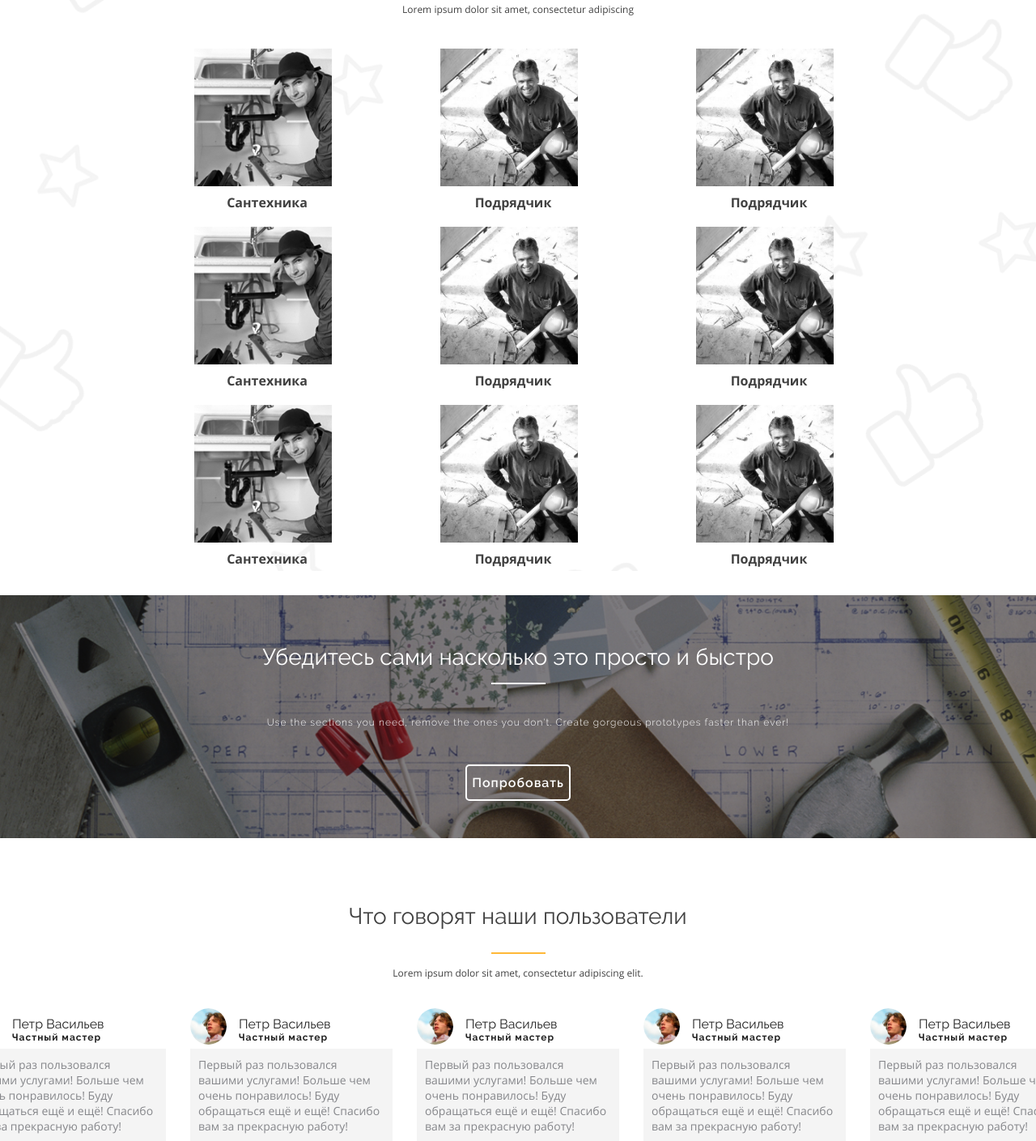
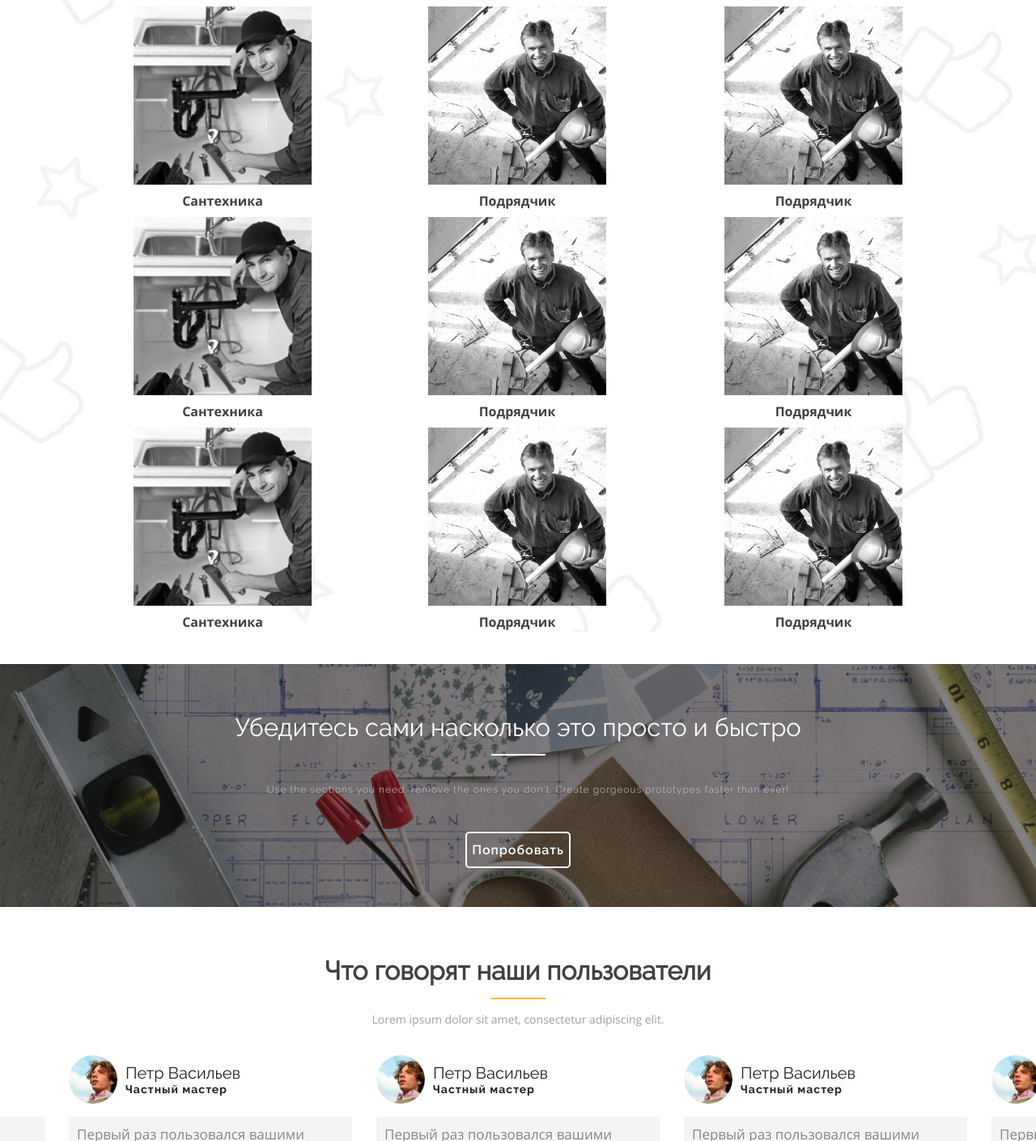
Before and after one commit to danilaman/danilaman.github.io, a plain HTML site: page stroyloft/index.html in a window 1280 px wide. Shown: the part 1391-2800 px from the top of the page at 81% size. Drawn offline with nearby package versions, Linux system fonts and the light colour scheme.

Commit message:
рпар

```diff
--- a/stroyloft/index.html
+++ b/stroyloft/index.html
@@ -27,7 +27,7 @@
 	</div>
 
 	<div id="header">
-		<p class="whiteTopic">Просматривать сотни объявлений больше не нужно, с вами свяжутся сами исполнители</p>
+		<p class="whiteTopic" style = "font-size: 31px;">Просматривать сотни объявлений больше не нужно, с вами свяжутся сами исполнители</p>
 		<form action="demo_post_enctype.asp" method="post" enctype="multipart/form-data">
 		<div id="connectHeader">
 			<div id = "whatDo">Что требуется сделать?</div>
@@ -96,7 +96,7 @@
 		<p class="subBlackTopic" style = "margin-bottom: 40px;">Lorem ipsum dolor sit amet, consectetur adipiscing</p>
 
 		<div class="servRow">
-			<a href = "#" class="oneService" style = "padding-right:60px;">
+			<a href = "#" class="oneService" style = "padding-right:70px;">
 				<div class="frameServ">
 					<div class="serviceimg" id = "plumper" servicePhoto = "men_cl.png"></div>
 					<div class = "examplesGreen">Примеры работ</div>
@@ -105,7 +105,7 @@
 				<img src = "images/men_cl.png" class = "onePx">
 			</a>
 
-			<a href = "#" class="oneService" style = "padding: 0px 60px">
+			<a href = "#" class="oneService" style = "padding: 0px 70px">
 				<div class="frameServ">
 					<div class="serviceimg" id = "contactor" servicePhoto = "contractor_cl.jpg"></div>
 					<div class = "examplesGreen">Примеры работ</div>
@@ -114,7 +114,7 @@
 				<img src = "images/contractor_cl.jpg" class = "onePx">
 			</a>
 
-			<a href = "#" class="oneService" style = "float:right; padding-left: 60px;">
+			<a href = "#" class="oneService" style = "float:right; padding-left: 70px;">
 				<div class="frameServ">
 					<div class="serviceimg" id = "contactor" servicePhoto = "contractor_cl.jpg"></div>
 					<div class = "examplesGreen">Примеры работ</div>
@@ -126,7 +126,7 @@
 		<div style = "clear:both"></div>
 
 		<div class="servRow">
-			<a href = "#" class="oneService" style = "padding-right:60px;">
+			<a href = "#" class="oneService" style = "padding-right:70px;">
 				<div class="frameServ">
 					<div class="serviceimg" id = "plumper" servicePhoto = "men_cl.png"></div>
 					<div class = "examplesGreen">Примеры работ</div>
@@ -135,7 +135,7 @@
 				<img src = "images/men_cl.png" class = "onePx">
 			</a>
 
-			<a href = "#" class="oneService" style = "padding: 0px 60px">
+			<a href = "#" class="oneService" style = "padding: 0px 70px">
 				<div class="frameServ">
 					<div class="serviceimg" id = "contactor" servicePhoto = "contractor_cl.jpg"></div>
 					<div class = "examplesGreen">Примеры работ</div>
@@ -144,7 +144,7 @@
 				<img src = "images/contractor_cl.jpg" class = "onePx">
 			</a>
 
-			<a href = "#" class="oneService" style = "float:right; padding-left: 60px;">
+			<a href = "#" class="oneService" style = "float:right; padding-left: 70px;">
 				<div class="frameServ">
 					<div class="serviceimg" id = "contactor" servicePhoto = "contractor_cl.jpg"></div>
 					<div class = "examplesGreen">Примеры работ</div>
@@ -157,7 +157,7 @@
 		<div style = "clear:both"></div>
 
 		<div class="servRow">
-			<a href = "#" class="oneService" style = "padding-right:60px;">
+			<a href = "#" class="oneService" style = "padding-right:70px;">
 				<div class="frameServ">
 					<div class="serviceimg" id = "plumper" servicePhoto = "men_cl.png"></div>
 					<div class = "examplesGreen">Примеры работ</div>
@@ -166,7 +166,7 @@
 				<img src = "images/men_cl.png" class = "onePx">
 			</a>
 
-			<a href = "#" class="oneService" style = "padding: 0px 60px">
+			<a href = "#" class="oneService" style = "padding: 0px 70px">
 				<div class="frameServ">
 					<div class="serviceimg" id = "contactor" servicePhoto = "contractor_cl.jpg"></div>
 					<div class = "examplesGreen">Примеры работ</div>
@@ -175,7 +175,7 @@
 				<img src = "images/contractor_cl.jpg" class = "onePx">
 			</a>
 
-			<a href = "#" class="oneService" style = "float:right; padding-left: 60px;">
+			<a href = "#" class="oneService" style = "float:right; padding-left: 70px;">
 				<div class="frameServ">
 					<div class="serviceimg" id = "contactor" servicePhoto = "contractor_cl.jpg"></div>
 					<div class = "examplesGreen">Примеры работ</div>
@@ -368,7 +368,7 @@
 				<a href = "#"><i class="fa fa-facebook fa-2x" aria-hidden="true"></i></a>
 				<a href = "#"><i class="fa fa-youtube fa-2x" aria-hidden="true"></i></a>
 
-				<a href = "#" id = "dart" style = "margin: 25px;"></a>
+				<a href = "#" id = "dart" style = "margin: 25px 0px 0px 80px;"></a>
 				<img src = "images/DARTwhite.png" class = "onePx">
 			</div>
 		</div>
--- a/stroyloft/js/platform.js
+++ b/stroyloft/js/platform.js
@@ -8,7 +8,7 @@ $(document).ready(function()
 	window.cl = cl
 
 		$(this).find(".serviceimg").css({"background": "url(./images/"+cl+") no-repeat center center", "transition": "0.5s", "-moz-background-size": "cover",
-	"background-size": "cover", "wudth": "200px", "height": "200px"
+	"background-size": "cover", "wudth": "250px", "height": "250px"
 		})
 
 		$(this).find(".examplesGreen").slideToggle(300)
@@ -16,7 +16,7 @@ $(document).ready(function()
 	function()
 	{
 		$(this).find(".serviceimg").css({"background": bw + "no-repeat center center", "transition": "0.5s", "-moz-background-size": "cover",
-	"background-size": "cover", "wudth": "170px", "height": "170px"
+	"background-size": "cover", "wudth": "220px", "height": "220px"
 	})
 		$(this).find(".examplesGreen").slideToggle(300)
 })
--- a/stroyloft/styles/styles.css
+++ b/stroyloft/styles/styles.css
@@ -58,10 +58,10 @@ body
 {
 	margin: 0px auto;
 	text-align: center;
-	width: 800px;
+	width: 900px;
 	color: #fff;
 	font-family: RalewayRegular;
-	font-size: 28px;
+	font-size: 31px;
 	padding-top: 50px;
 }
 
@@ -71,6 +71,9 @@ body
 	color: #414141;
 	text-align: center;
 	margin-bottom: 8px;
+	font-size: 24px;
+	font-weight: 700;
+	margin-top: 10px;
 }
 
 .blackTopic
@@ -79,33 +82,36 @@ body
 	width: 100%;
 	color: #414141;
 	font-family: RalewayRegular;
-	font-size: 28px;
-	padding-top: 50px;
+	font-size: 32px;
+	padding-top: 20px;
+	margin-bottom: 10px;
+	margin-top:0px;
+	font-weight: 700;
 }
 
 .subBlackTopic
 {
 	font-family: OpenSans;
-	color: #414141;
+	color: #9f9f9f;
 	text-align: center;
-	font-size: 12px;
+	font-size: 14px;
 }
 
 .vSubtext
 {
-	color: #414141;
+	color: #9f9f9f;
 	font-family: RalewayRegular;
 	text-align: center;
-	font-size: 12px;
+	font-size: 15px;
 }
 
 .subtextWhite
 {
-	color: #fff;
+	color: #ccc;
 	font-family: RalewayLight;
 	text-align: center;
 	font-size: 12px;
-	padding: 25px 0px 0px 25px;
+	padding: 20px 0px 0px 25px;
 	font-size: 12px;
 	letter-spacing: 1px;
 }
@@ -121,7 +127,7 @@ body
 
 #whatDo
 {
-	width: 955px;
+	width: 910px;
 	height: 45px;
 	font-family: RalewaySemibold;
 	color: #414141;
@@ -129,13 +135,14 @@ body
 	border-radius: 7px 7px 0px 0px;
 	line-height: 45px;
 	font-size: 22px;
-	padding-left: 45px;
+	padding: 5px 45px;
+	font-weight: 700;
 }
 
 .formspanel
 {
 	width: 900px;
-	margin: 30px auto;
+	margin: 20px auto;
 }
 
 .formlab
@@ -220,6 +227,8 @@ body
 	height: 100px;
 	position: relative;
 	margin-bottom: 30px;
+	margin-top: 15px;
+	font-weight: 700;
 }
 
 #freeapp
@@ -260,6 +269,7 @@ body
 	position: absolute;
 	right: 0;
 	top: 0;
+	font-weight: 700;
 }
 
 #SendApp
@@ -323,7 +333,7 @@ body
 #services
 {
 	width: 100%;
-	height: 800px;
+	height: 920px;
 	margin: 0px auto;
 	background: url(../images/cool_bg.png) no-repeat center center;
 	-moz-background-size: cover;
@@ -332,14 +342,14 @@ body
 
 .servRow
 {
-	width: 800px;
-	height: 210px;
+	width: 950px;
+	height: 260px;
 	margin: 0px auto;
 }
 
 .oneService
 {
-	width: 180px;
+	width: 220px;
 	height: 220px;
 	display: inline-block;
 	text-decoration: none;
@@ -347,13 +357,13 @@ body
 
 .serviceimg, .serviceimgColor
 {
-	width: 180px;
-	height: 180px;
+	width: 230px;
+	height: 230px;
 }
 
 .servicename
 {
-	width: 180px;
+	width: 220px;
 	height: 40px;
 	line-height: 40px;
 	font-family: OpenSansBold;
@@ -380,8 +390,8 @@ body
 
 .frameServ
 {
-	width: 170px;
-	height: 170px;
+	width: 220px;
+	height: 220px;
 	overflow: hidden;
 	position: relative;
 }
@@ -389,7 +399,7 @@ body
 .examplesGreen
 {
 	background: rgba(99, 195, 153, 0.9);
-	width: 170px;
+	width: 220px;
 	height: 40px;
 	position: absolute;
 	bottom: 0;
@@ -413,7 +423,7 @@ body
 {
 	width: 100%;
 	height: 300px;
-	margin: 30px 0px;
+	margin: 40px auto;
 	background: url(../images/FastBg.png) no-repeat center center;
 	-moz-background-size: cover;
 	background-size: cover;
@@ -427,8 +437,8 @@ body
 
 .oneReview
 {
-	height: 220px;
-	width: 250px;
+	height: 360px;
+	width: 350px;
 	padding: 15px;
 	display: inline-block;
 	outline: none;
@@ -436,22 +446,23 @@ body
 
 .reviewsString
 {
-	height: 250px;
+	height: 320px;
 	width: 100%;
 	margin: 20px auto;
 }
 
 .clientPhoto
 {
-	width: 45px;
-	height: 45px;
+	width: 60px;
+	height: 60px;
 	float: left;
 	border-radius: 50%;
+
 }
 
 .aboutClient
 {
-	width: 160px;
+	width: 250px;
 	padding: 10px 30px 0px 0px;
 	height: 35px;
 	float:right;
@@ -460,14 +471,14 @@ body
 .clientName
 {
 	font-family: RalewayRegular;
-	font-size: 16px;
+	font-size: 20px;
 	color: #212121;
 }
 
 .clientsProf
 {
 	font-family: RalewayBold;
-	font-size: 12px;
+	font-size: 14px;
 	color: #212121;
 	letter-spacing: 1px;
 }
@@ -476,10 +487,11 @@ body
 {
 	color: #86878b;
 	font-family: OpenSans;
-	font-size: 14px;
+	font-size: 17px;
 	padding: 10px;
 	background: #f4f4f4;
-	margin: 5px auto;
+	margin: 10px auto;
+	margin-top: 16px;
 }
 
 .vote
@@ -535,7 +547,7 @@ body
 
 .blueButton
 {
-	height: 30px;
+	height: 35px;
 	text-decoration: none;
 	font-family: OpenSansSemibold;
 	background: none;
@@ -545,7 +557,7 @@ body
 	color: #018cd7;
 	cursor: pointer;
 	transition: 0.3s;
-	font-size: 12px;
+	font-size: 16px;
 	float:right;
 	margin-top: 20px;
 }
@@ -576,10 +588,15 @@ body
 	display: inline-block;
 	margin: 30px auto;
 	font-family: OpenSans;
-	color: #fff;
-	font-size: 12px;
+	color: RGBA(255, 255, 255, 0.9);
+	font-size: 15px;
 	transition: 0.3s;
-	margin: 5px;
+	margin: 2px 0;
+}
+
+.whiteLink
+{
+	color: RGBA(255, 255, 255, 1);
 }
 
 .greenLink:hover
@@ -593,7 +610,7 @@ body
 	height: 180px;
 	background: #71dbac;
 	display: block;
-	margin-top: 140px;
+	margin-top: 170px;
 	min-width: 1303px;
 }
 
@@ -618,7 +635,7 @@ body
 	font-size: 10px;
 	letter-spacing: 1px;
 	padding-left: 5px;
-	margin-top: 50px;
+	margin-top: 28px;
 }
 
 #footerSecond
```
